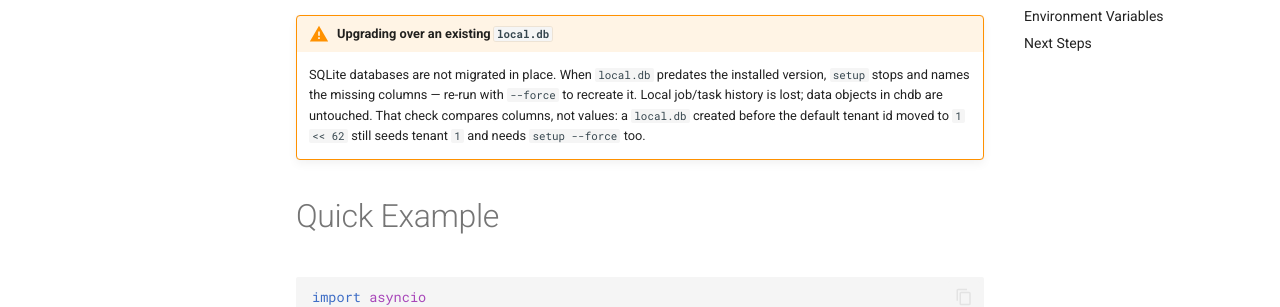
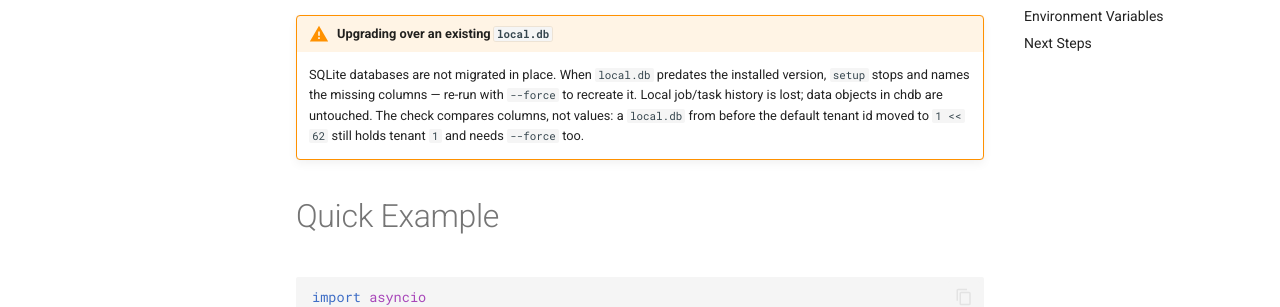
Before and after one commit to kolodkin/aaiclick, an MkDocs documentation site: the page built from docs/getting_started.md, in a window 1280 px wide and 900 px high, scrolled down 308 px. Shown: the part 173-480 px from the top of the window. Built offline with MkDocs 1.6.1 and Material for MkDocs 9.7.7, drawn with Linux system fonts in a browser that asks for light colours; comment, search, counter and statistics services are not loaded.

Commit message:
Shorten tenant-id comments and docs
Co-Authored-By: Claude Fable 5.1 <noreply@anthropic.com>
Claude-Session: https://claude.ai/code/session_0137u5pzLtXKMAConEucHkhh

```diff
--- a/docs/getting_started.md
+++ b/docs/getting_started.md
@@ -16,9 +16,9 @@ Getting Started
         SQLite databases are not migrated in place. When `local.db` predates the
         installed version, `setup` stops and names the missing columns — re-run
         with `--force` to recreate it. Local job/task history is lost; data
-        objects in chdb are untouched. That check compares columns, not
-        values: a `local.db` created before the default tenant id moved to
-        `1 << 62` still seeds tenant `1` and needs `setup --force` too.
+        objects in chdb are untouched. The check compares columns, not values:
+        a `local.db` from before the default tenant id moved to `1 << 62` still
+        holds tenant `1` and needs `--force` too.
 
 === "Distributed (ClickHouse + PostgreSQL)"
 
```
Also changed, not shown: docs/designs/tenant_rbac.md (+12 -17 lines), 2 other files.
